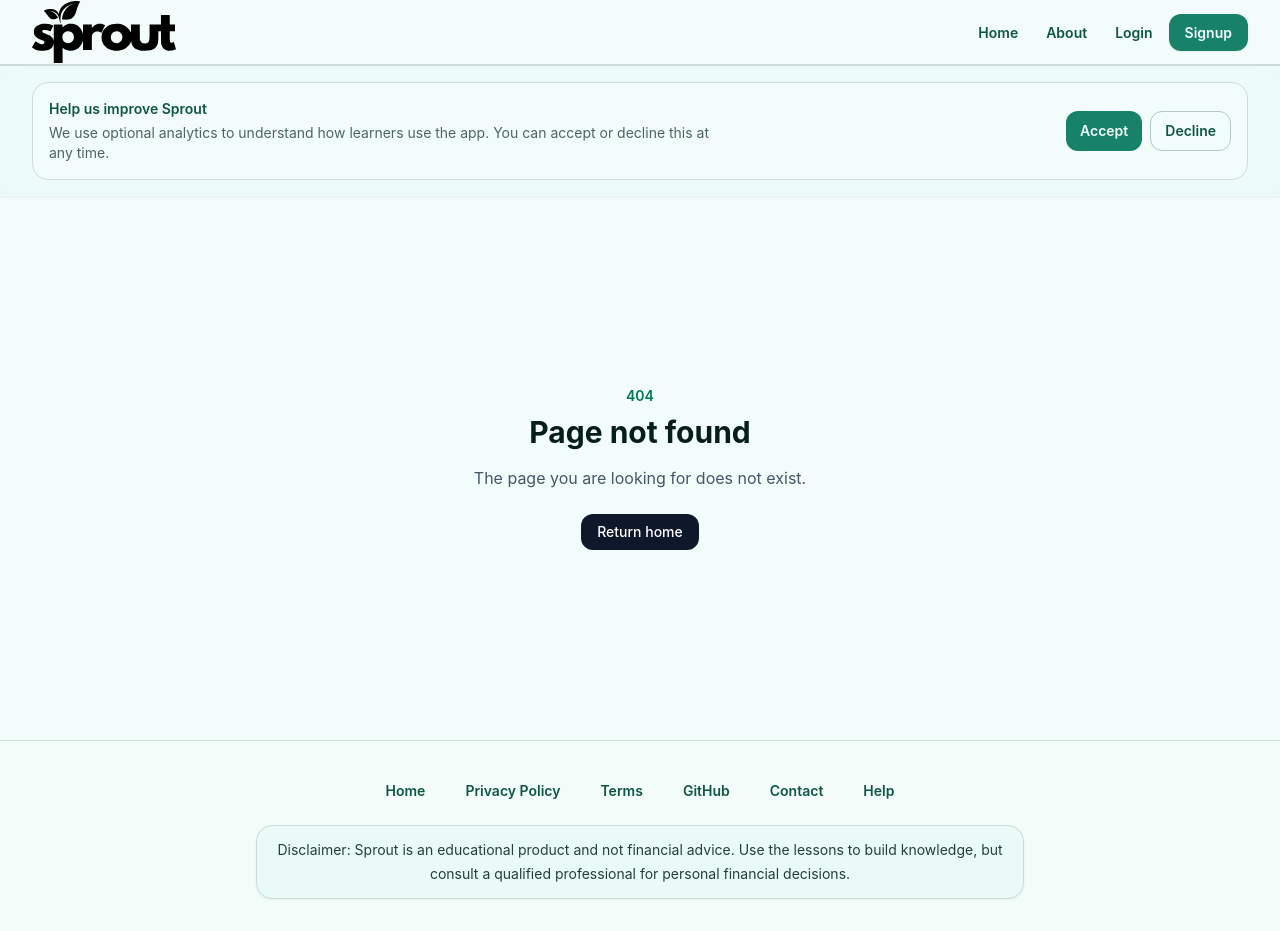
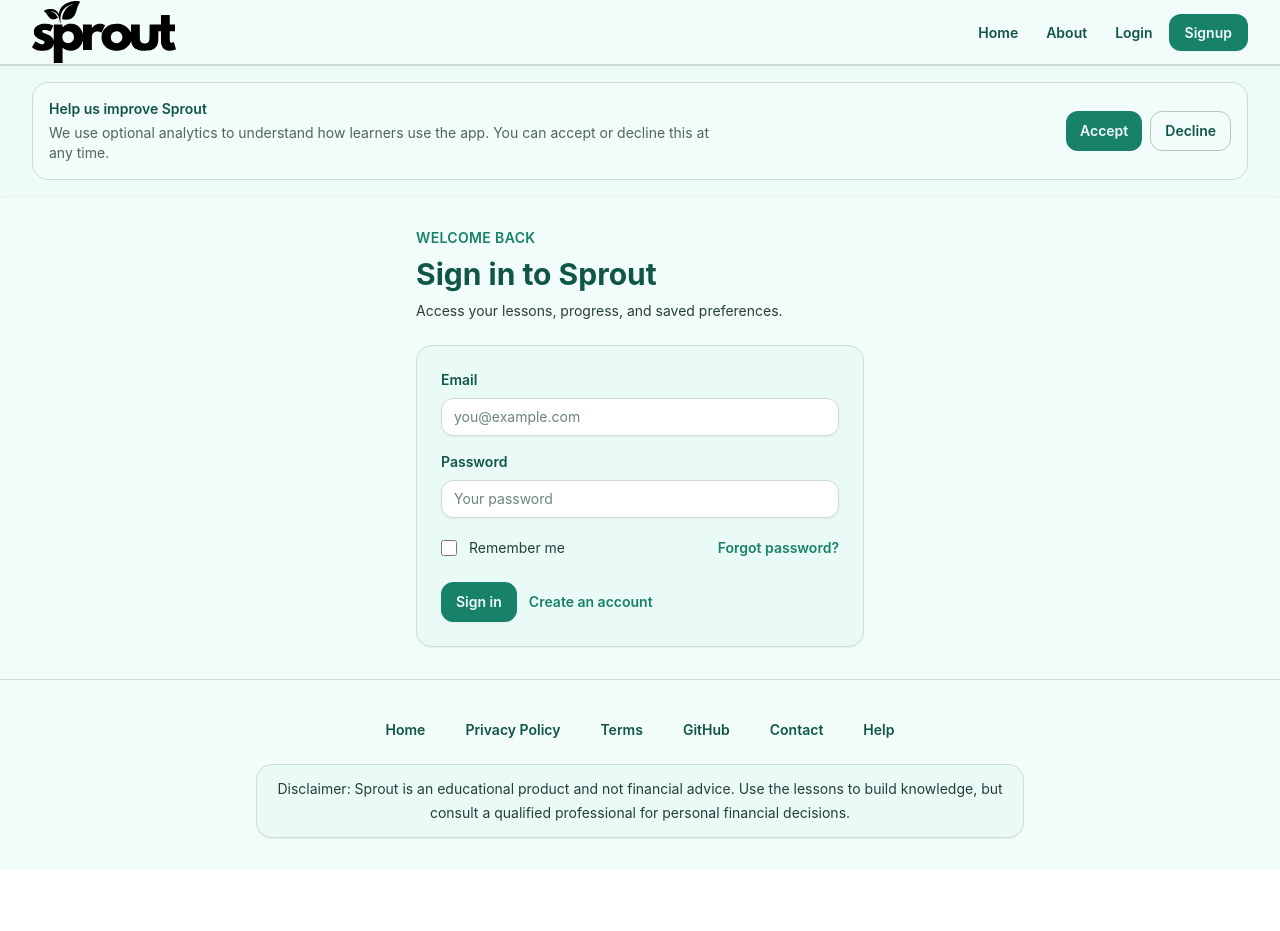
Before and after one commit to Code-the-Dream-School/summer-26-js-practicum-team2, a React (Vite) app in the folder frontend/: page /login in a window 1280 px wide. After the commit the page ends 870 px from the top, so only its background shows below. Built offline with nearby package versions, Linux system fonts and the light colour scheme.

Commit message:
Add LoginPage component with fake handshake

```diff
--- /dev/null
+++ b/frontend/src/pages/LoginPage.jsx
@@ -0,0 +1,208 @@
+import { useState } from 'react'
+import { Link } from 'react-router'
+import Button from '../components/ui/Button.jsx'
+import Input from '../components/ui/Input.jsx'
+import { ROUTES } from '../app/router/routes.js'
+
+function fakeLoginRequest(values) {
+  return new Promise((resolve, reject) => {
+    setTimeout(() => {
+      if (values.email === 'locked@example.com') {
+        reject({
+          message: 'Your account is locked. Please reset your password.',
+          field: 'email',
+          fieldMessage: 'This account is locked.',
+        })
+        return
+      }
+
+      if (values.password === 'wrong-password') {
+        reject({ message: 'Invalid email or password.' })
+        return
+      }
+
+      resolve()
+    }, 800)
+  })
+}
+
+function LoginPage() {
+  const [formValues, setFormValues] = useState({ email: '', password: '', rememberMe: false })
+  const [fieldErrors, setFieldErrors] = useState({ email: '', password: '' })
+  const [bannerError, setBannerError] = useState('')
+  const [successMessage, setSuccessMessage] = useState('')
+  const [isSubmitting, setIsSubmitting] = useState(false)
+
+  function validate(values) {
+    const nextErrors = { email: '', password: '' }
+
+    if (!values.email.trim()) {
+      nextErrors.email = 'Please enter your email address.'
+    } else if (!values.email.includes('@') || !values.email.includes('.')) {
+      nextErrors.email = 'Please enter a valid email address.'
+    }
+
+    if (!values.password) {
+      nextErrors.password = 'Please enter your password.'
+    }
+
+    return nextErrors
+  }
+
+  function handleChange(event) {
+    const { name, value, type, checked } = event.target
+
+    setFormValues((current) => ({
+      ...current,
+      [name]: type === 'checkbox' ? checked : value,
+    }))
+
+    // Clear current server or form messages while user is editing.
+    if (bannerError) {
+      setBannerError('')
+    }
+
+    if (successMessage) {
+      setSuccessMessage('')
+    }
+
+    if (fieldErrors[name]) {
+      setFieldErrors((current) => ({ ...current, [name]: '' }))
+    }
+  }
+
+  function handleBlur(event) {
+    const { name } = event.target
+    const nextErrors = validate(formValues)
+    setFieldErrors((current) => ({ ...current, [name]: nextErrors[name] }))
+  }
+
+  async function handleSubmit(event) {
+    event.preventDefault()
+    setBannerError('')
+    setSuccessMessage('')
+
+    const nextErrors = validate(formValues)
+    setFieldErrors(nextErrors)
+
+    if (nextErrors.email || nextErrors.password) {
+      setBannerError('Please fix the highlighted fields and try again.')
+      return
+    }
+
+    setIsSubmitting(true)
+
+    try {
+      await fakeLoginRequest(formValues)
+      setFormValues({ email: '', password: '', rememberMe: false })
+      setFieldErrors({ email: '', password: '' })
+      setSuccessMessage('Signed in. This is a demo login, so nothing actually happened.')
+    } catch (error) {
+      setBannerError(error.message || 'We could not sign you in. Please try again.')
+
+      if (error.field === 'email') {
+        setFieldErrors((current) => ({
+          ...current,
+          email: error.fieldMessage || 'Please check this email.',
+        }))
+      }
+    } finally {
+      setIsSubmitting(false)
+    }
+  }
+
+  return (
+    <section className="mx-auto flex max-w-md flex-col gap-6">
+      <header className="space-y-2">
+        <p className="text-sm font-semibold uppercase tracking-wide text-primary">Welcome back</p>
+        <h1 className="text-h2 font-bold text-heading">Sign in to Sprout</h1>
+        <p className="text-small text-neutral-700">
+          Access your lessons, progress, and saved preferences.
+        </p>
+      </header>
+
+      <form
+        onSubmit={handleSubmit}
+        className="rounded-2xl border border-neutral-200 bg-surface-raised p-6 shadow-sm"
+      >
+        <div className="grid gap-4">
+          <Input
+            label="Email"
+            name="email"
+            type="email"
+            value={formValues.email}
+            onChange={handleChange}
+            onBlur={handleBlur}
+            error={fieldErrors.email}
+            placeholder="you@example.com"
+            disabled={isSubmitting}
+            required
+          />
+          <Input
+            label="Password"
+            name="password"
+            type="password"
+            value={formValues.password}
+            onChange={handleChange}
+            onBlur={handleBlur}
+            error={fieldErrors.password}
+            placeholder="Your password"
+            disabled={isSubmitting}
+            required
+          />
+        </div>
+
+        <div className="mt-5 flex flex-wrap items-center justify-between gap-3">
+          <label className="flex items-center gap-3 text-sm text-neutral-700">
+            <input
+              type="checkbox"
+              name="rememberMe"
+              checked={formValues.rememberMe}
+              onChange={handleChange}
+              disabled={isSubmitting}
+              className="h-4 w-4 rounded border-neutral-300 text-primary focus:ring-primary"
+            />
+            Remember me
+          </label>
+
+          <Link
+            to={ROUTES.PASSWORD_RESET}
+            className="text-sm font-semibold text-primary hover:underline"
+          >
+            Forgot password?
+          </Link>
+        </div>
+
+        {bannerError ? (
+          <div
+            role="alert"
+            className="mt-5 rounded-xl border border-danger/30 bg-danger/10 p-3 text-sm text-danger"
+          >
+            {bannerError}
+          </div>
+        ) : null}
+
+        {successMessage ? (
+          <div
+            role="status"
+            aria-live="polite"
+            className="mt-5 rounded-xl border border-primary/30 bg-primary/10 p-3 text-sm text-heading"
+          >
+            {successMessage}
+          </div>
+        ) : null}
+
+        <div className="mt-6 flex flex-wrap items-center gap-3">
+          <Button type="submit" loading={isSubmitting} disabled={isSubmitting}>
+            Sign in
+          </Button>
+          <Link to="/register" className="text-sm font-semibold text-primary hover:underline">
+            Create an account
+          </Link>
+        </div>
+      </form>
+    </section>
+  )
+}
+
+export default LoginPage
```
Also changed, not shown: frontend/src/app/router/AppRouter.jsx (+10 -0 lines).
